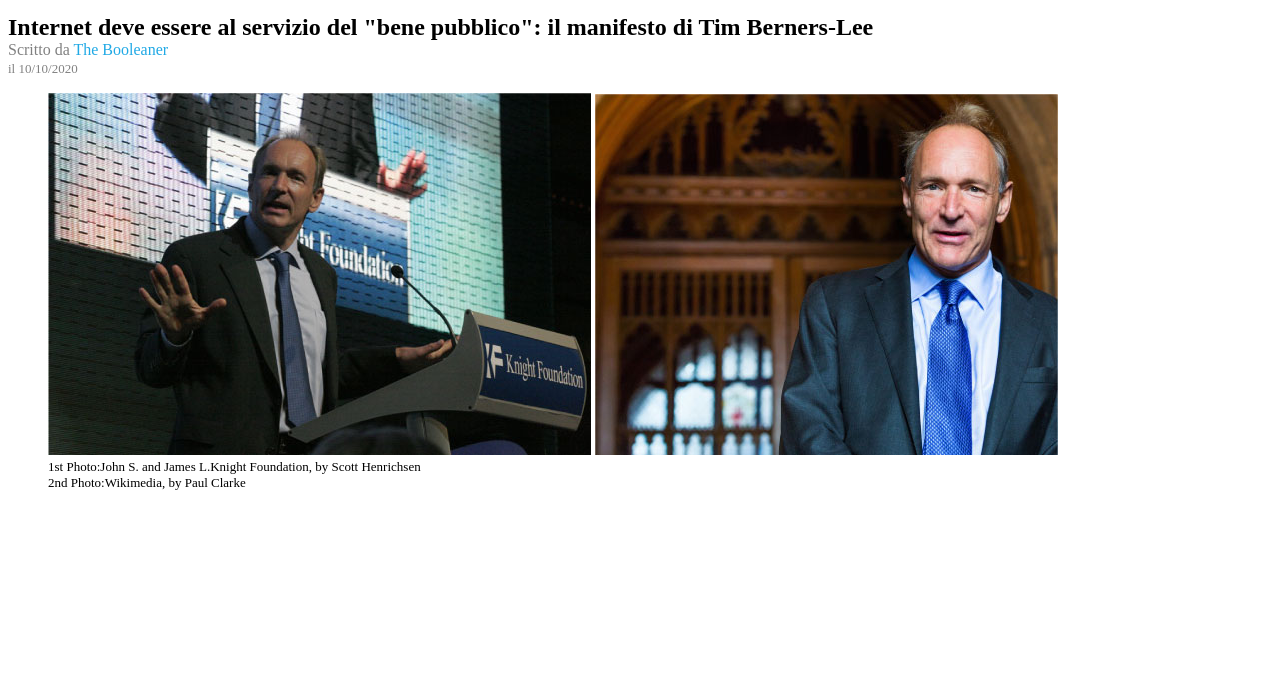
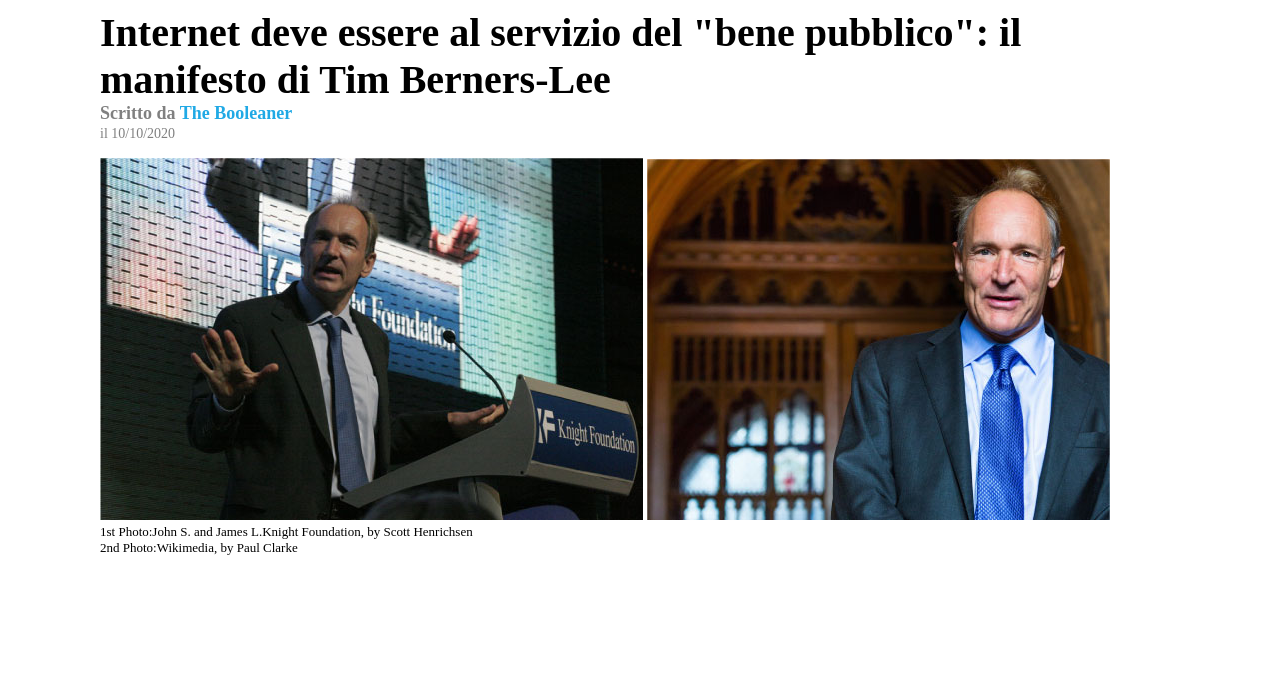
Before and after one commit to GiuseppeArgo/html-css-booleaner, a plain HTML site: page index.html in a window 1280 px wide. Shown: the part 114-800 px from the top of the page. Drawn offline with Linux system fonts and the light colour scheme.

Commit message:
feat: container and fixed: article section

```diff
--- a/css/style.css
+++ b/css/style.css
@@ -1,39 +1,56 @@
-/* header */
+.container {
+    max-width: 1080px;
+    margin: 0 auto;
+}
+
+/* Header */
 .banner {
     height: 100px;
     width: 100%;
     background-image: url(../img/pattern.png);
     background-color: #4EA0FF;
-    background-size: 20%;
+    background-size: 37%;
 }
 
 .logo {
     height: 50px;
     margin-top: 40px;
 }
-/* /header */
 
-/* main */
+/* /Header */
 
-/** title and photos */
+/* Main */
+
+/** Header article */
 h1 {
     margin-bottom: 0px;
+    margin-top: 15px;
+    font-size: 40px;
 }
 
-.first-p {
+address {
     color: #808080;
     margin-top: 0px;
+    font-style: normal;
+    font-weight: 600;
+    font-size: 18px;
 }
 
-.name {
+time {
+    color: #808080;
+    font-size: 14px;
+}
+
+header span {
     color: #20A9E5;
 }
 
-.date {
-    font-size: 13px;
+.figure-section {
+    margin-left: 0px;
 }
 
 figcaption {
     font-size: 13px;
 }
-/** /title and photos */
+
+/** /Header article */
--- a/index.html
+++ b/index.html
@@ -9,28 +9,34 @@
 </head>
 
 <body>
-    <!-- header -->
+    <div class="container">
+        <!-- Header -->
         <header class="banner">
             <img src="./img/logo.svg" alt="logo" class="logo">
         </header>
-    <!-- /header -->
-    <!-- main -->
+        <!-- /Header -->
+        <!-- Main -->
         <main>
-        <!--* title and photos -->
-        <section>
+            <!--* Header article -->
+            <article>
+                <header class="header-article">
                     <h1>Internet deve essere al servizio del "bene pubblico": il manifesto di Tim Berners-Lee</h1>
-            <p class="first-p">Scritto da <span class="name">The Booleaner</span><br><span class="date">il
-                    10/10/2020</span></p>
-            <figure>
+                    <address>Scritto da <span>The Booleaner</span></address>
+                    <time datetime="2020-10-10">il 10/10/2020</time>
+                </header>
+
+                <figure class="figure-section">
                     <img src="./img/tim-1.jpg" alt="John S. and James L.Knight Foundation">
                     <img src="./img/tim-2.jpg" alt="Wikimedia">
                     <figcaption>1st Photo:John S. and James L.Knight Foundation, by Scott Henrichsen</figcaption>
                     <figcaption>2nd Photo:Wikimedia, by Paul Clarke</figcaption>
                 </figure>
-        </section>
-        <!--* /title and photos -->
+            </article>
+            <!--* /Header article -->
+
         </main>
-    <!-- /main -->
+        <!-- /Main -->
+    </div>
 </body>
 
 </html>
```
Lines whose indentation alone changed are shown as unchanged.
